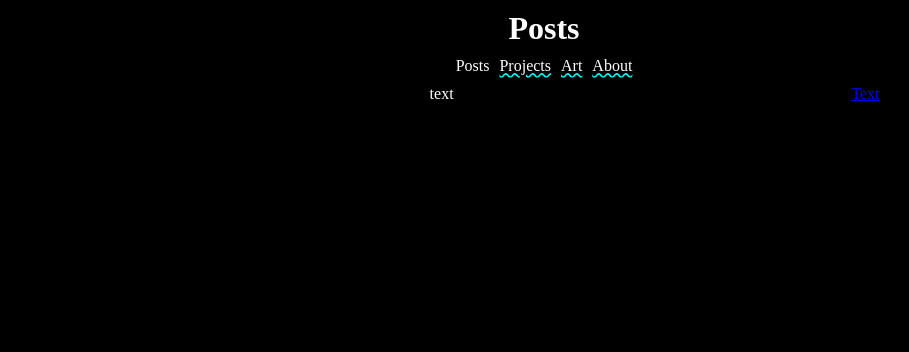
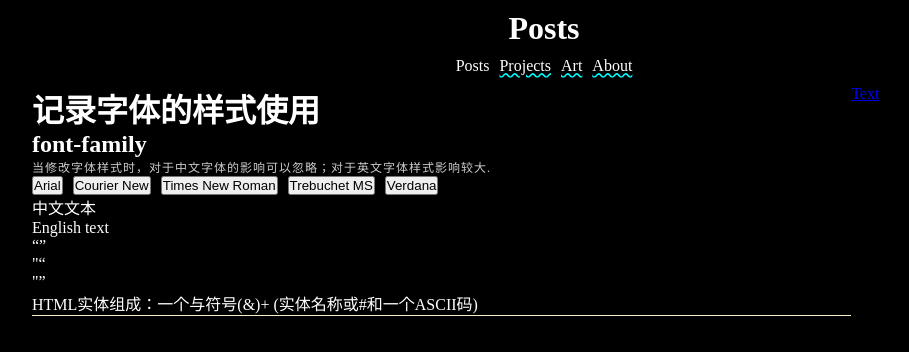
Before and after one commit to linround/me, a Next.js app: page /posts/css/text in a window 1280 px wide. Shown: the top 352 px of the page, without its empty margins (96-1005 px from the left). Built offline with nearby package versions, Linux system fonts and the light colour scheme.

Commit message:
stage: post-text

```diff
--- /dev/null
+++ b/app/posts/css/common.module.css
@@ -0,0 +1,13 @@
+.desc {
+  /*color: wheat;*/
+  opacity: 0.8;
+  font-size: 12px;
+  letter-spacing: 1px;
+  transition: opacity .2s ease-in-out;
+}
+.desc:hover{
+  opacity: 1;
+}
+.hr{
+  border-bottom: 1px solid blanchedalmond;
+}
--- a/app/posts/css/page.module.css
+++ b/app/posts/css/page.module.css
@@ -2,4 +2,5 @@
   flex: 4;
   display: flex;
   justify-content: center;
+  flex-direction: column;
 }
--- a/app/posts/css/page.tsx
+++ b/app/posts/css/page.tsx
@@ -2,7 +2,7 @@ import style from './page.module.css'
 export default function page() {
   return (
     <div className={style.container}>
-      content
+      <div></div>
     </div>
   )
 }
--- /dev/null
+++ b/app/posts/css/text/fontFamily.module.css
@@ -0,0 +1,4 @@
+.fontFamilyOptions{
+  gap: 10px;
+  display: flex;
+}
--- /dev/null
+++ b/app/posts/css/text/fontFamily.tsx
@@ -0,0 +1,33 @@
+'use client'
+import style from "@/app/posts/css/text/fontFamily.module.css";
+import commonStyle from "@/app/posts/css/common.module.css"
+import {useState} from "react";
+
+export function FontFamily(){
+  const [fontFamily,setFontFamily] = useState<string>('')
+  const fontFamilies = ['Arial','Courier New','Times New Roman','Trebuchet MS','Verdana',]
+  return (
+    <>
+      <h2>font-family</h2>
+      <p className={commonStyle.desc}>
+
+        当修改字体样式时，对于中文字体的影响可以忽略；对于英文字体样式影响较大.
+      </p>
+      <div className={style.fontFamilyOptions}>
+        {fontFamilies.map(font=>{
+          return (<button key={font} onClick={()=>setFontFamily(font)}>{font}</button>)})}
+      </div>
+      <article style={{
+        fontFamily
+      }}>
+        <p>中文文本</p>
+        <p>English text</p>
+        <p>“”</p>
+        <p>&quot;&ldquo;</p>
+        <p>&#34;&rdquo;</p>
+        <p>HTML实体组成：一个与符号(&)+ (实体名称或#和一个ASCII码)</p>
+      </article>
+      <div className={commonStyle.hr} />
+    </>
+  )
+}
--- a/app/posts/css/text/page.module.css
+++ b/app/posts/css/text/page.module.css
@@ -2,4 +2,5 @@
   flex: 4;
   display: flex;
   justify-content: center;
+  flex-direction: column;
 }
--- a/app/posts/css/text/page.tsx
+++ b/app/posts/css/text/page.tsx
@@ -1,6 +1,14 @@
 import style from './page.module.css'
+import {text} from "@/lib/css";
+import {FontFamily} from "@/app/posts/css/text/fontFamily";
+export const metadata = {
+  title: 'FontFamily',
+}
 export default function page() {
   return (
-    <div className={style.container}>text</div>
+    <div className={style.container}>
+      <h1 className={''}>{text.desc}</h1>
+      <FontFamily />
+    </div>
   )
 }
--- a/lib/css.ts
+++ b/lib/css.ts
@@ -1,13 +1,14 @@
 import {IPost} from "@/lib/posts";
 
-const text:IPost = {
+export const text:IPost = {
   id: 3,
   title: 'Text',
   timestamp: 1685499769579,
   author:'lin',
   route:'/posts/css/text',
-  link:'https://developer.mozilla.org/zh-CN/docs/Learn/CSS/Styling_text'
+  link:'https://developer.mozilla.org/zh-CN/docs/Learn/CSS/Styling_text',
+  desc:'记录字体的样式使用'
 }
 export const css:IPost[] = [
-  text
+  text,
 ]
```
Also changed, not shown: lib/posts.ts (+7 -3 lines).
